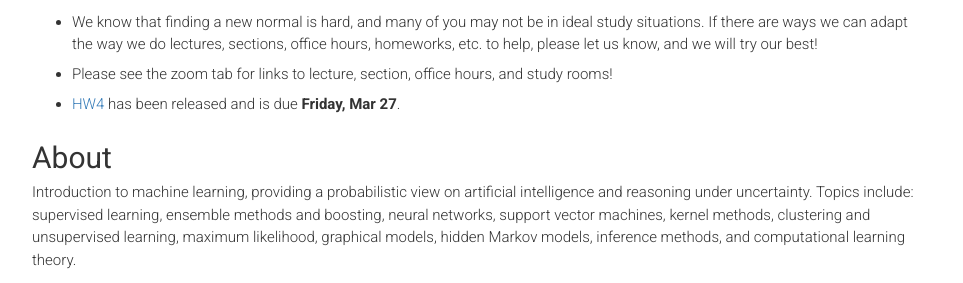
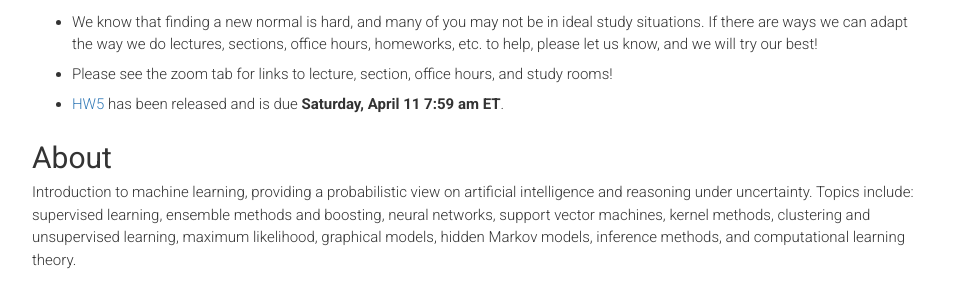
Before and after one commit to harvard-ml-courses/cs181-web-2020, a Jekyll site: the page built from index.html, in a window 1280 px wide. Shown: the part 352-635 px from the top of the page, without its empty margins (158-1121 px from the left). Built offline with Jekyll 4.4.1, drawn with Linux system fonts in a browser that asks for light colours.

Commit message:
hw5 link added to home page

```diff
--- a/index.html
+++ b/index.html
@@ -17,7 +17,7 @@ weight: 0
 		<ul>
 		        <li>We know that finding a new normal is hard, and many of you may not be in ideal study situations.  If there are ways we can adapt the way we do lectures, sections, office hours, homeworks, etc. to help, please let us know, and we will try our best! </li>
 		  	<li>Please see the zoom tab for links to lecture, section, office hours, and study rooms! </li>
-			<li><a href="{{ site.baseurl }}/homework#hw4">HW4</a> has been released and is due <strong>Friday, Mar 27</strong>.</li>
+			<li><a href="{{ site.baseurl }}/homework#hw5">HW5</a> has been released and is due <strong>Saturday, April 11 7:59 am ET</strong>.</li>
 		</ul>
 		</p>
 	</div>
```
